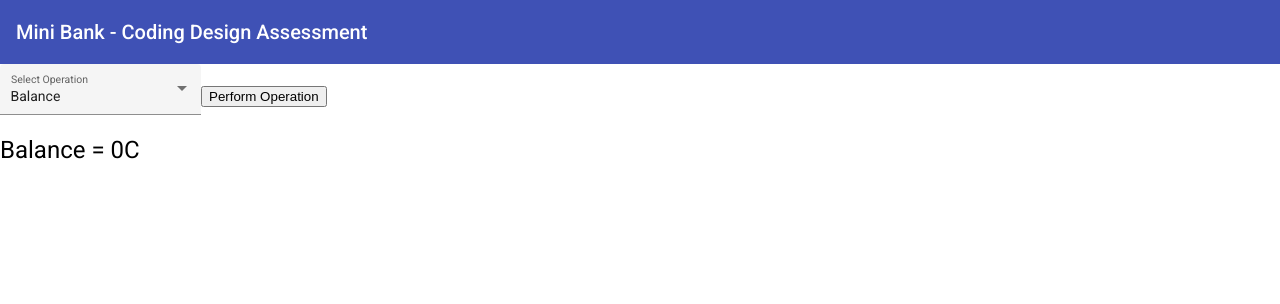
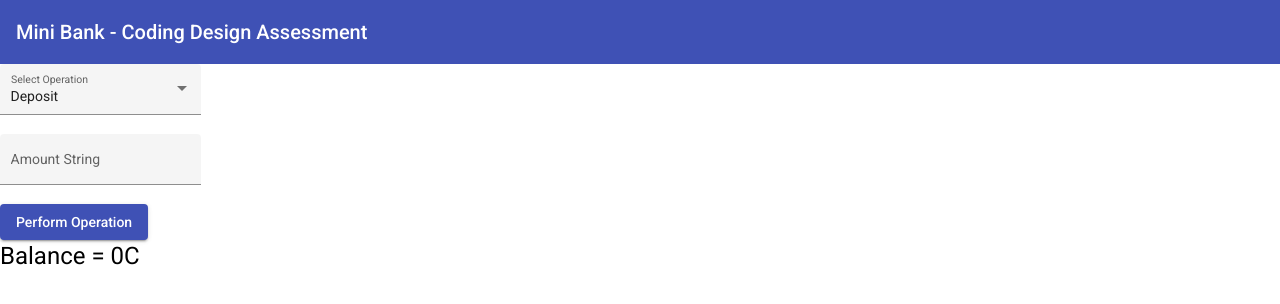
Before and after one commit to seenu-k/mini-bank, an Angular app: page / in a window 1280 px wide. Shown: the top 304 px of the page. Built offline with nearby package versions, Linux system fonts and the light colour scheme.

Commit message:
Add state management for balance

```diff
--- a/src/app/app.component.ts
+++ b/src/app/app.component.ts
@@ -10,7 +10,7 @@ export class AppComponent {
 
   title = 'Mini Bank - Coding Design Assessment';
   balance = 0;
-  operation = new FormControl('balance');
+  operation = new FormControl('deposit');
   amount = new FormControl('');
 
   balanceStringToBalance(balanceString: string) {
@@ -28,12 +28,13 @@ export class AppComponent {
         C = val;
       }
     }
+    console.log(D, C);
     return D+(C/100); // Think about negative D
   }
 
   balanceToBalanceString(balance: number) {
     let D = Math.floor(balance);
-    let C = (balance*100)%100;
+    let C = (balance*100)%100; // Think
     if(D===0) {
       return C+"C";
     }
@@ -43,4 +44,14 @@ export class AppComponent {
     return D+"D "+C+"C";
   }
 
+  performOperation() {
+    if(this.operation.value=='deposit') {
+      this.balance += this.balanceStringToBalance(this.amount.value);
+    }
+    if(this.operation.value=='withdraw') {
+      this.balance -= this.balanceStringToBalance(this.amount.value);
+    }
+    console.log(this.balance);
+  }
+
 }
--- a/src/app/app.module.ts
+++ b/src/app/app.module.ts
@@ -10,6 +10,7 @@ import { MatToolbarModule } from '@angular/material/toolbar';
 import { MatSelectModule } from '@angular/material/select';
 import { MatFormFieldModule } from '@angular/material/form-field';
 import { MatInputModule } from '@angular/material/input';
+import { MatButtonModule } from '@angular/material/button';
 
 @NgModule({
   declarations: [
@@ -25,6 +26,7 @@ import { MatInputModule } from '@angular/material/input';
     MatSelectModule,
     MatFormFieldModule,
     MatInputModule,
+    MatButtonModule,
   ],
   providers: [],
   bootstrap: [AppComponent]
```
